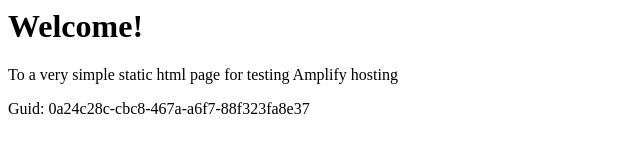
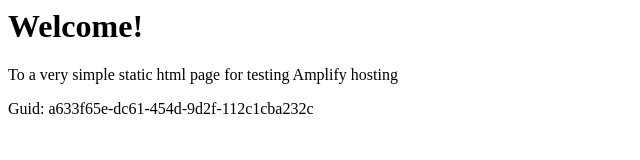
Before and after one commit to aws-aemilia-bom/Github-PR-Commit-Integration-Test-DoNotTouch-GithubWebhookPreviewCanaryTest-v1-preprod-ap-south-1, a website: page src/index.html in a window 1280 px wide. Shown: the full height of the page, 0-640 px from the left. Drawn offline with Linux system fonts and the light colour scheme.

Commit message:
commit from integ tests

```diff
--- a/src/index.html
+++ b/src/index.html
@@ -12,6 +12,6 @@
 <body>
     <h1>Welcome!</h1>
     <p>To a very simple static html page for testing Amplify hosting</p>
-    <p>Guid: 0a24c28c-cbc8-467a-a6f7-88f323fa8e37</p></body>
+    <p>Guid: a633f65e-dc61-454d-9d2f-112c1cba232c</p></body>
 
 </html>
```
